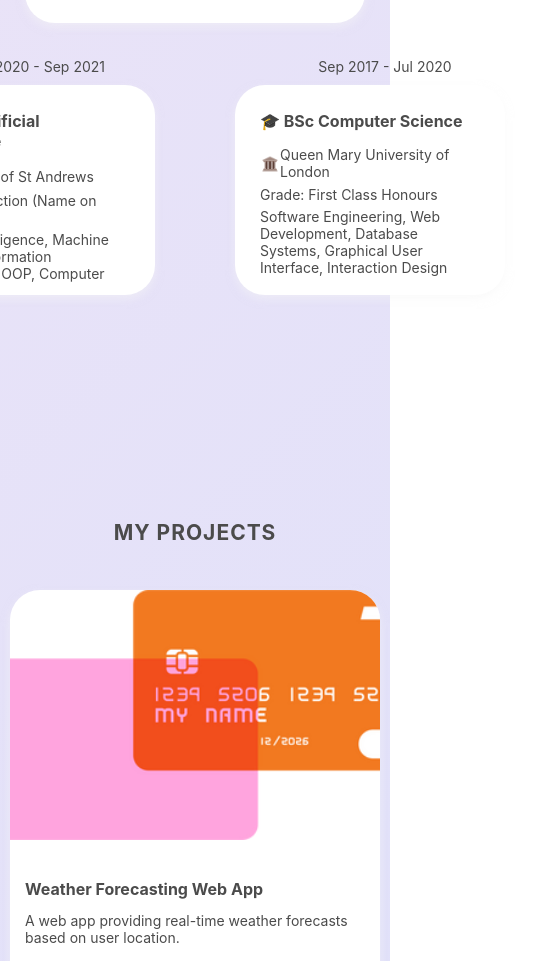
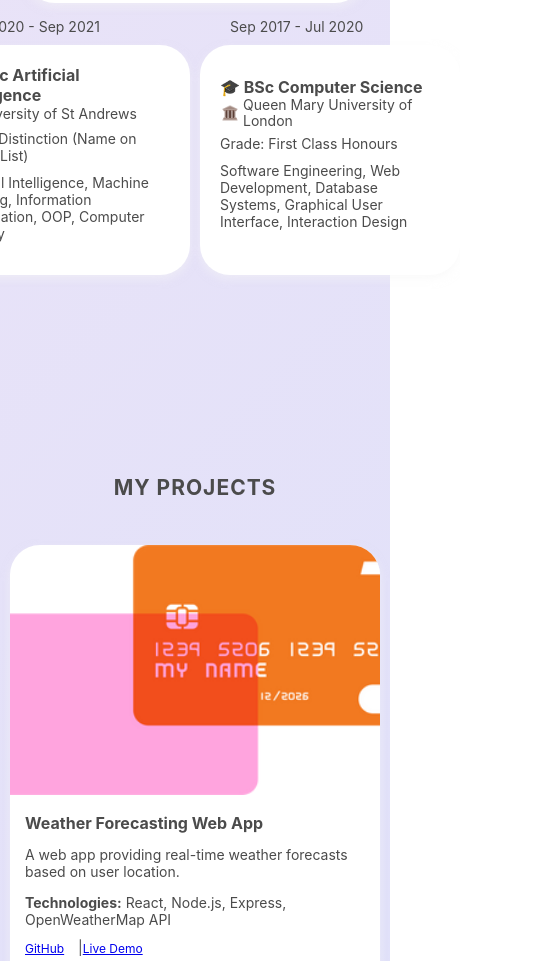
Before and after one commit to zifanwei/my-react-portfolio, a React (Create React App) app: page /#about in a window 390 px wide. Shown: the part 1878-2839 px from the top of the page, 545 px wide, since content can reach past the window. Built offline with nearby package versions, Linux system fonts and the light colour scheme.

Commit message:
[Updated Styles]

```diff
--- a/public/data/resume.json
+++ b/public/data/resume.json
@@ -138,45 +138,6 @@
     ],
     "skills": {
         "Programming Languages": [
-            "Java",
-            "Python",
-            "JavaScript",
-            "CSS",
-            "HTML",
-            "SQL"
-        ],
-        "front-end": [
-            "React.js",
-            "Vue.js",
-            "Three.js",
-            "Bootstramp"
-        ],
-        "back-end": [
-            "Spring Boot",
-            "PostgreSQL",
-            "Maven",
-            "Redis",
-            "Django"
-        ],
-        "data": [
-            "Pandas",
-            "Numpy",
-            "Matplotlib",
-            "Seaborn",
-            "Tableau",
-            "d3.js"
-        ],
-        "ml": [
-            "scikit-learn",
-            "Tensorflow",
-            "pytorch"
-        ],
-        "os": [
-            "MacOS",
-            "Windows",
-            "Linux"
-        ],
-        "skills-list": [
             {
                 "name": "Java",
                 "level": 10
@@ -198,9 +159,11 @@
                 "level": 5
             },
             {
-                "name": "SQL",
+                "name": "SQL/PostgreSQL",
                 "level": 5
-            },
+            }
+        ],
+        "front-end": [
             {
                 "name": "React.js",
                 "level": 10
@@ -208,22 +171,12 @@
             {
                 "name": "Vue.js",
                 "level": 3
-            },
-            {
-                "name": "Three.js",
-                "level": 2
-            },
-            {
-                "name": "Bootstramp",
-                "level": 2
-            },
+            }
+        ],
+        "back-end": [
             {
                 "name": "Spring Boot",
                 "level": 10
-            },
-            {
-                "name": "PostgreSQL",
-                "level": 7
             },
             {
                 "name": "Maven",
@@ -236,14 +189,16 @@
             {
                 "name": "Django",
                 "level": 10
-            },
+            }
+        ],
+        "data": [
             {
                 "name": "Pandas",
                 "level": 10
             },
             {
                 "name": "Numpy",
-                "level":5
+                "level": 5
             },
             {
                 "name": "Matplotlib",
@@ -260,7 +215,9 @@
             {
                 "name": "d3.js",
                 "level": 4
-            },
+            }
+        ],
+        "ml": [
             {
                 "name": "scikit-learn",
                 "level": 10
@@ -272,7 +229,9 @@
             {
                 "name": "pytorch",
                 "level": 5
-            },
+            }
+        ],
+        "os": [
             {
                 "name": "MacOS",
                 "level": 10
--- a/src/components/contact/ContactDetail.jsx
+++ b/src/components/contact/ContactDetail.jsx
@@ -27,6 +27,7 @@ const ContactDetail = () => {
                         <img
                             src={process.env.PUBLIC_URL + (isDarkMode ? contact.darkIcon : contact.icon)}
                             alt=""
+                            className='img-icon'
                         />
                         <div className='info-title'>{contact.name}</div>
                         <div className="info-wrapper">
@@ -47,6 +48,7 @@ const ContactDetail = () => {
                         <img
                             src={process.env.PUBLIC_URL + (isDarkMode ? social.darkIcon : social.icon)}
                             alt=""
+                            className='img-icon'
                         />
                         <a href={social.value} target="_blank" rel="noopener noreferrer">
                             {social.name}
--- a/src/components/experience/Education.jsx
+++ b/src/components/experience/Education.jsx
@@ -15,7 +15,7 @@ const Education = () => {
           <div className='education-content'>
             <h3>🎓 {edu.degree}</h3>
             <p>
-              <img src={process.env.PUBLIC_URL + "/icon/icons8-university-48.png"} alt="" class="edu-icon"></img>
+              <img src={process.env.PUBLIC_URL + "/icon/icons8-university-48.png"} alt="" class="img-icon"></img>
             {edu.university}</p>
             <ul>
               <li>
--- a/src/style/ContactDetail.css
+++ b/src/style/ContactDetail.css
@@ -18,12 +18,6 @@
     display: flex;
     align-items: center;
     gap: 5px;
-}
-
-.contact-info img,
-.social-icon img {
-    width: 17px;
-    height: 17px;
 }
 
 .social-icons a {
--- a/src/style/Education.css
+++ b/src/style/Education.css
@@ -1,16 +1,14 @@
 .education-container {
     display: flex;
     flex-direction: row;
-    justify-content: space-evenly;
+    justify-content: center;
+    gap: 55px;
 }
 
 .education-item {
     display: flex;
     flex-direction: column;
     margin: 0;
-    padding: 20px 40px;
-    align-items: center;
-
 }
 
 .education-time {
@@ -25,18 +23,12 @@
     background-color: var(--primary-colour);
     box-shadow: 0 4px 8px var(--item-box-shadow);
     border-radius: 30px;
-    padding: 5px 25px;
-    width: 460px;
+    padding: 5px 35px;
+    width: 430px;
     height: 200px;
-}
-
-.edu-icon {
-    width: 20px;
-    height: 20px;
-}
-
-.education-content h3 {
-    font-size: 16px;
+    display: flex;
+    flex-direction: column;
+    justify-content: center;
 }
 
 .education-content p {
@@ -48,21 +40,28 @@
 .education-content ul {
     list-style-type: none;
     padding-left: 0px;
-    margin-top: 0;
-}
-
-.education-content ul li {
     margin-top: 5px;
+    display: flex;
+    flex-direction: column;
+    gap: 10px;
 }
 
 @media (max-width: 1300px) {
     .education-content {
-        width: 310px;
+        width: 290px;
+    }
+    .education-container {
+        gap: 20px;
     }
 }
 
 @media (max-width: 768px) {
     .education-content {
         width: 220px;
+        height: 220px;
+        padding: 5px 20px;
+    }
+    .education-container {
+        gap: 10px;
     }
 }
--- a/src/style/ProjectGallery.css
+++ b/src/style/ProjectGallery.css
@@ -24,10 +24,6 @@
 .project-details {
   padding: 15px;
   text-align: left;
-}
-
-.project-details h3 {
-  margin-bottom: 10px;
 }
 
 .project-details p {
--- a/src/style/Timeline.css
+++ b/src/style/Timeline.css
@@ -28,10 +28,6 @@
     position: relative;
     border-radius: 30px;
     width: 1020px;
-}
-
-.timeline-content h3 {
-    margin: 0;
 }
 
 .timeline-content p {
--- a/src/style/index.css
+++ b/src/style/index.css
@@ -35,8 +35,14 @@ p {
 }
 
 h3 {
-  padding-top: 5px;
   font-size: 16px;
+  margin: 0;
+}
+
+.img-icon {
+  width: 20px;
+  height: 20px;
+  margin-right: 3px;
 }
 
 @media (max-width: 768px) {
```
